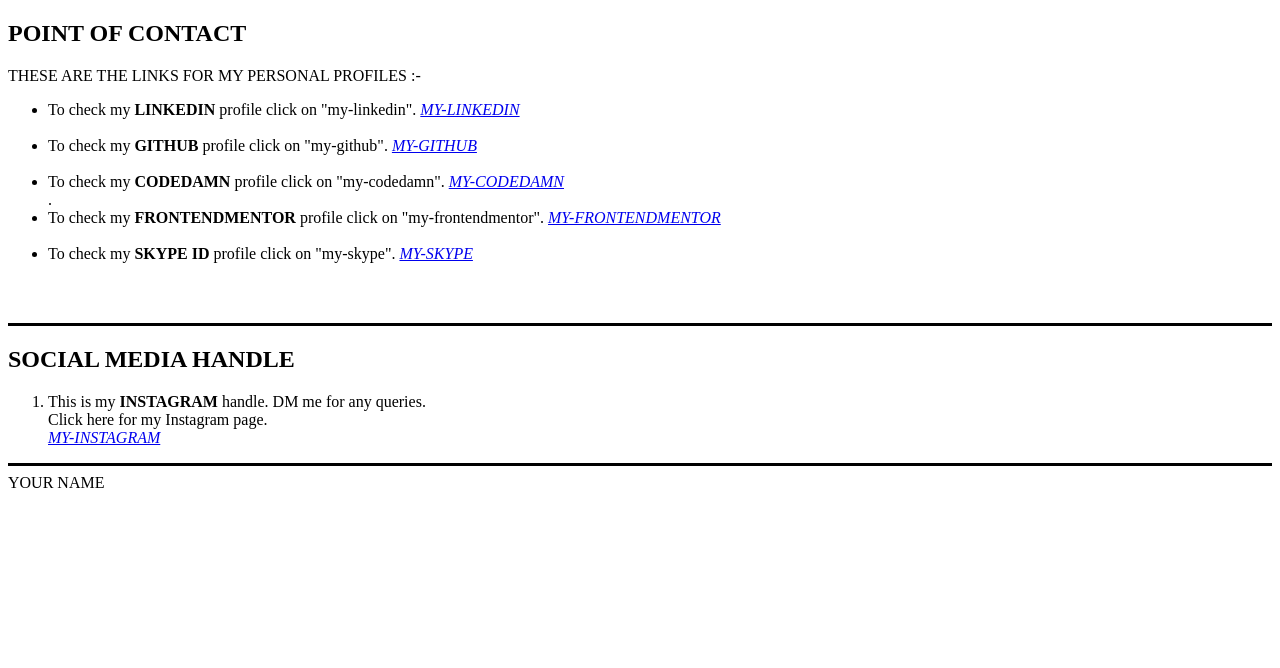
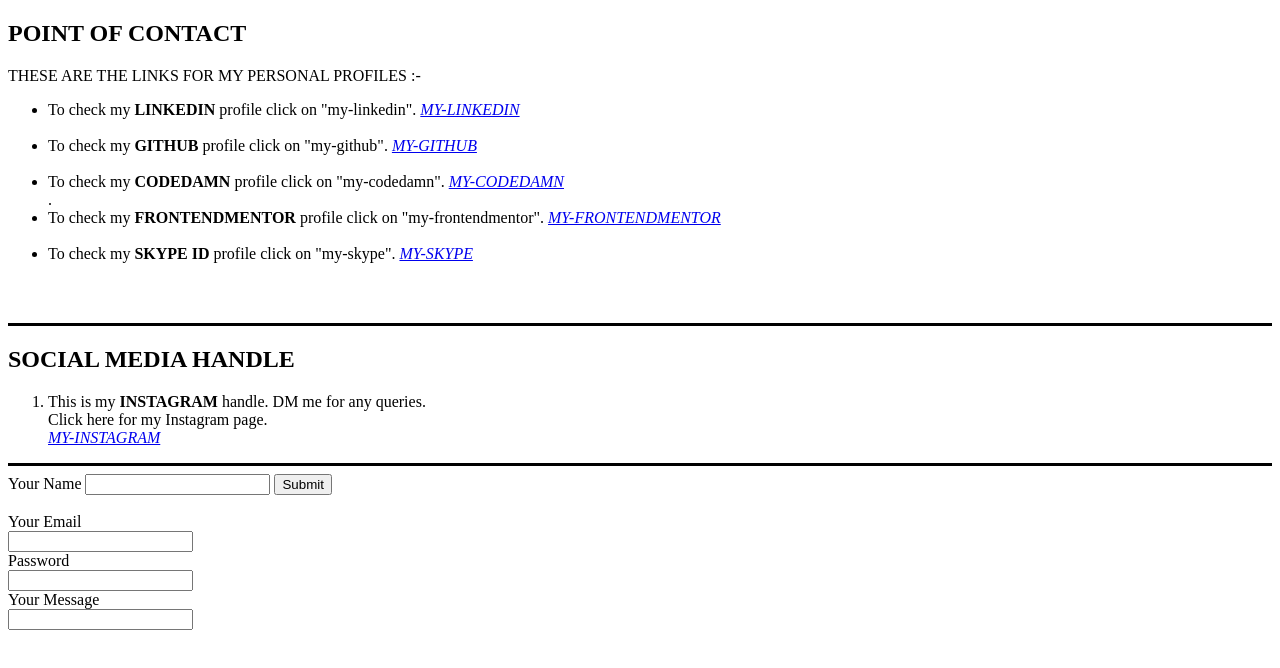
Before and after one commit to SUHAS-HAR1SH/CV, a plain HTML site: page info.html in a window 1280 px wide. Drawn offline with Linux system fonts and the light colour scheme.

Commit message:
info.html
Added forms

```diff
--- a/info.html
+++ b/info.html
@@ -50,10 +50,19 @@
 
     </ol>
     <hr size="3" color="black">
-    <form>
-        <label>YOUR NAME
+    <form action="mailto:suhasharish.official@gmail.com" method="post" enctype="text/plain">
+        <label>
+            Your Name
         </label>
-    </form>
+        <input type="text" name="Your Name">
+        <input type="submit" name="Submit" ><br>
+        <br><label>Your Email</label><br>
+        <input type="email" name="Your Email"><br>
+        <label>Password</label><br>
+        <input type="password" name="Password"><br>
+        <label>Your Message</label><br>
+        <input type="<textarea rows="5" cols="5"><br>
+            </form>
 
 </body>
 </html>
```
